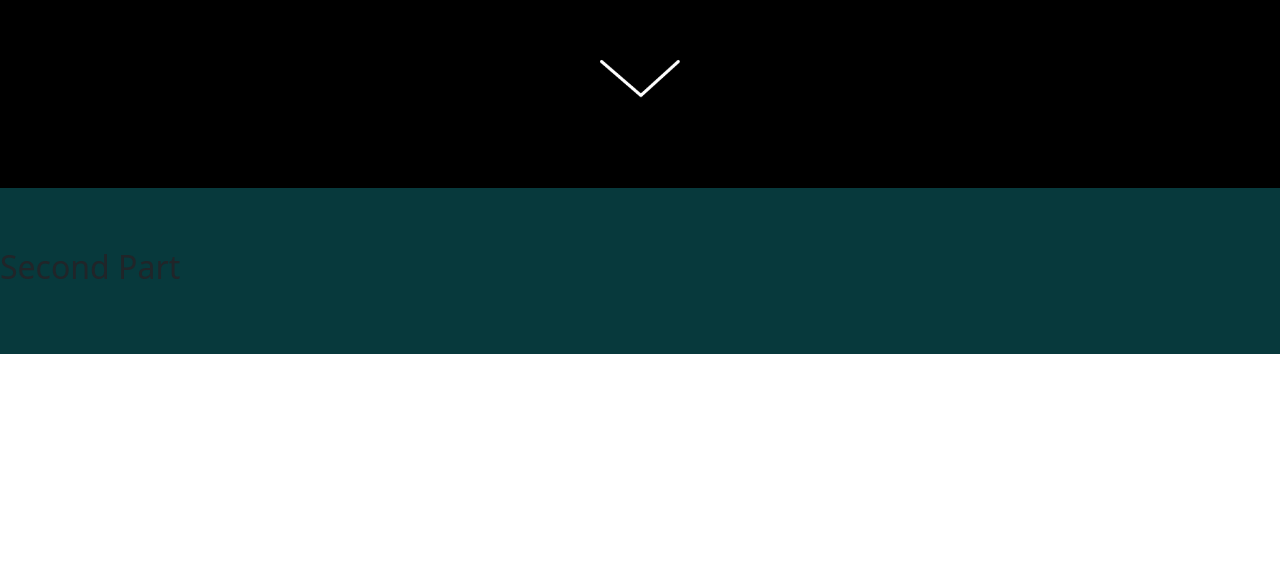
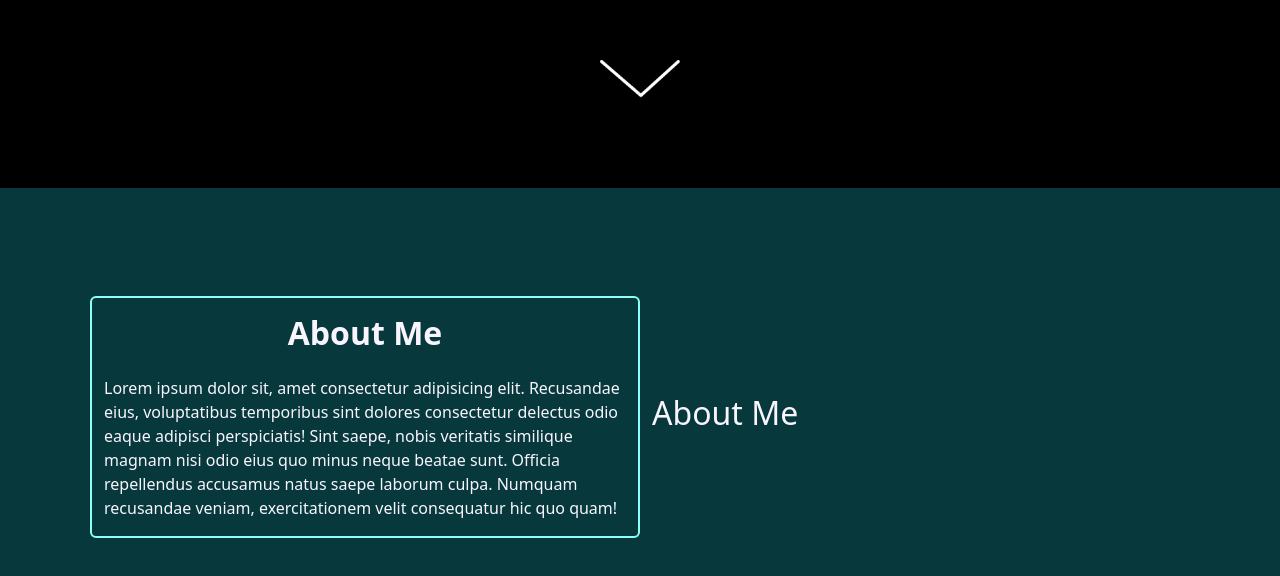
Before and after one commit to apark6514/Portfolio, a plain HTML site: page index.html in a window 1280 px wide. Shown: the part 612-1188 px from the top of the page. Before the commit the page ends 966 px from the top, so only its background shows below. Drawn offline with nearby package versions, Linux system fonts and the light colour scheme.

Commit message:
Added about me div and right side of intro page

```diff
--- a/index.html
+++ b/index.html
@@ -65,8 +65,20 @@
         </div>
     </section>
     <!-- Bottom arrow -->
-    <section id="intro">
-        <h2>Second Part</h2>
+    <section id="intro" class="vh-100">
+        <div class="container-lg h-100 d-flex flex-column">
+            <div class="row justify-content-center align-items-center mt-5 mx-4 mx-md-2">
+                <div class="col-md-6 justify-content-center align-items-center border border-2 border-info rounded">
+                    <h2 class="text-light text-center mt-3 fw-bold">About Me</h2>
+                    <p class="text-light mt-4">Lorem ipsum dolor sit, amet consectetur adipisicing elit. Recusandae eius, voluptatibus temporibus sint dolores consectetur delectus odio eaque adipisci perspiciatis! Sint saepe, nobis veritatis similique magnam nisi odio eius quo minus neque beatae sunt. Officia repellendus accusamus natus saepe laborum culpa. Numquam recusandae veniam, exercitationem velit consequatur hic quo quam!</p>
+                </div>
+                <div class="col-md-6 align-items-center">
+                    <h2 class="text-light">About Me</h2>
+                </div>
+            </div>
+            <div class="row justify-content-center align-items-end mt-auto" >
+
+            </div>
     </section>
     <script src="https://cdn.jsdelivr.net/npm/bootstrap@5.3.3/dist/js/bootstrap.bundle.min.js" integrity="sha384-YvpcrYf0tY3lHB60NNkmXc5s9fDVZLESaAA55NDzOxhy9GkcIdslK1eN7N6jIeHz" crossorigin="anonymous"></script>
 </body>
```
